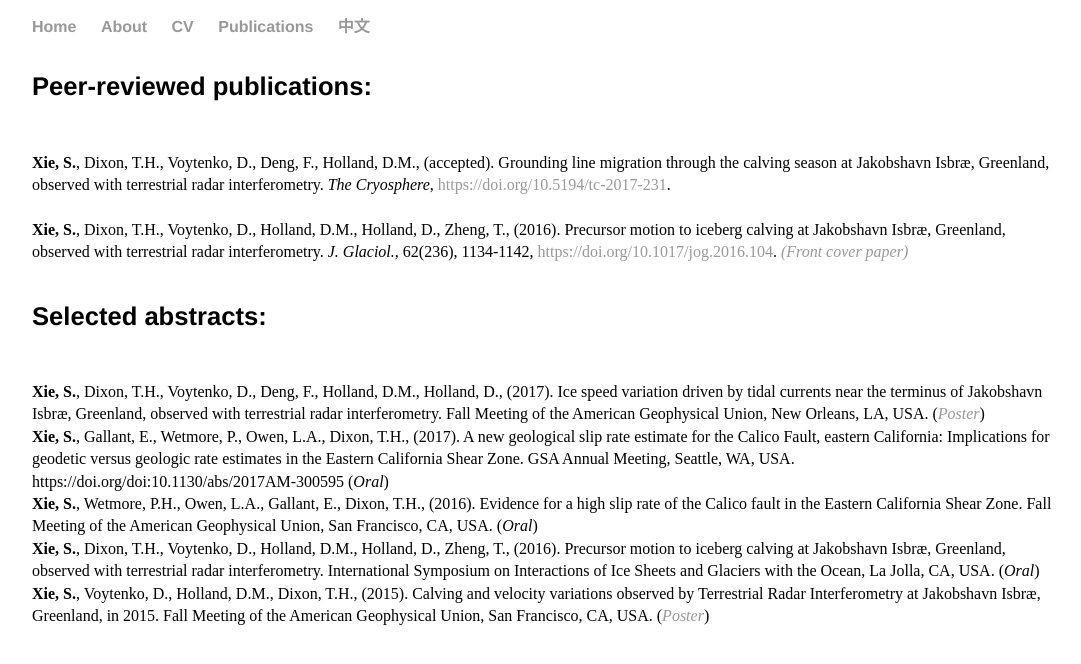
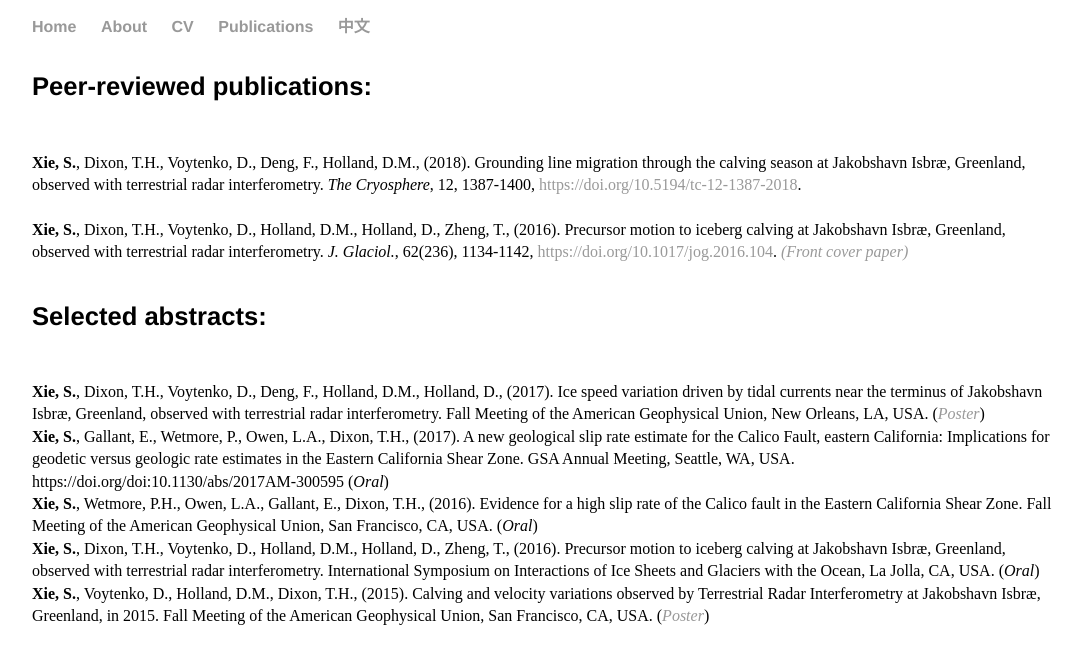
Before and after one commit to suruixie/suruixie.github.io, a Jekyll site: the page built from publications/index.html, in a window 1280 px wide. Shown: the top 664 px of the page, without its empty margins (96-1177 px from the left). Built offline with Jekyll 4.4.1, drawn with Linux system fonts in a browser that asks for light colours.

Commit message:
Update index.html

```diff
--- a/publications/index.html
+++ b/publications/index.html
@@ -6,7 +6,7 @@
 
 	<h4>Peer-reviewed publications:</h4>
 	<p style="font-size:1.0em;">
-		<strong>Xie, S.</strong>, Dixon, T.H., Voytenko, D., Deng, F., Holland, D.M., (accepted). Grounding line migration through the calving season at Jakobshavn Isbræ, Greenland, observed with terrestrial radar interferometry. <em>The Cryosphere</em>, <a href="https://doi.org/10.5194/tc-2017-231">https://doi.org/10.5194/tc-2017-231</a>.  <br>
+		<strong>Xie, S.</strong>, Dixon, T.H., Voytenko, D., Deng, F., Holland, D.M., (2018). Grounding line migration through the calving season at Jakobshavn Isbræ, Greenland, observed with terrestrial radar interferometry. <em>The Cryosphere</em>, 12, 1387-1400, <a href="https://doi.org/10.5194/tc-12-1387-2018">https://doi.org/10.5194/tc-12-1387-2018</a>.  <br>
 		<br style="line-height:0.1em">
 		<strong>Xie, S.</strong>, Dixon, T.H., Voytenko, D., Holland, D.M., Holland, D., Zheng, T., (2016). Precursor motion to iceberg calving at Jakobshavn Isbræ, Greenland, observed with terrestrial radar interferometry. <em>J. Glaciol.</em>, 62(236), 1134-1142, <a href="https://doi.org/10.1017/jog.2016.104">https://doi.org/10.1017/jog.2016.104</a>. <em><a href="https://doi.org/10.1017/jog.2016.123"> (Front cover paper)</a></em> <br>
 	        <br style="line-height:1.2em">
```
